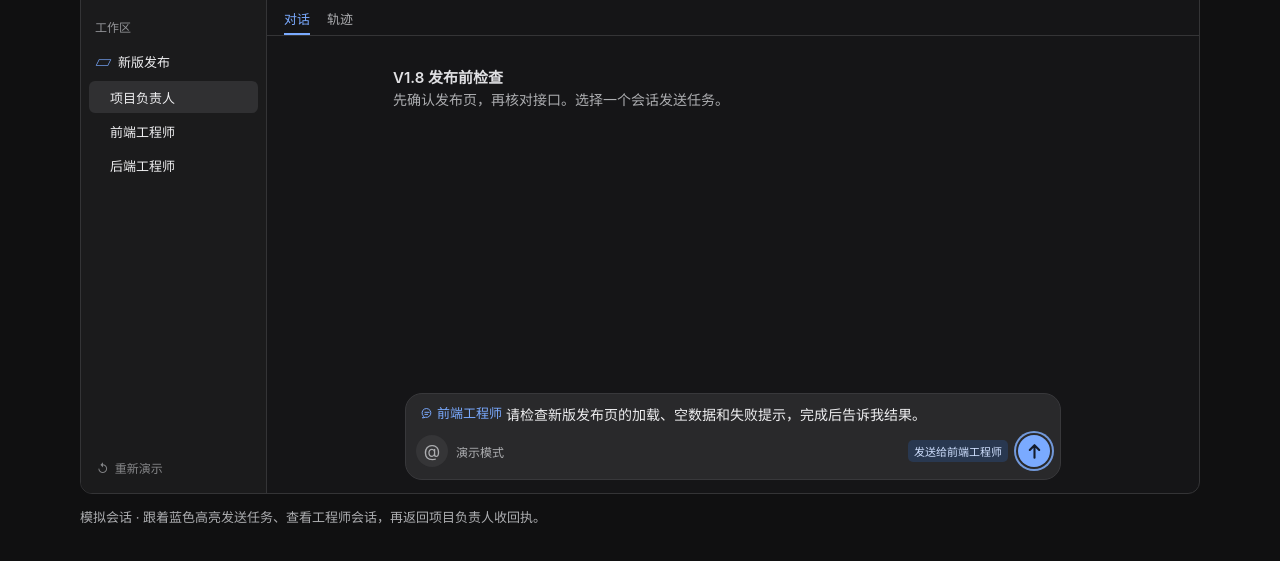
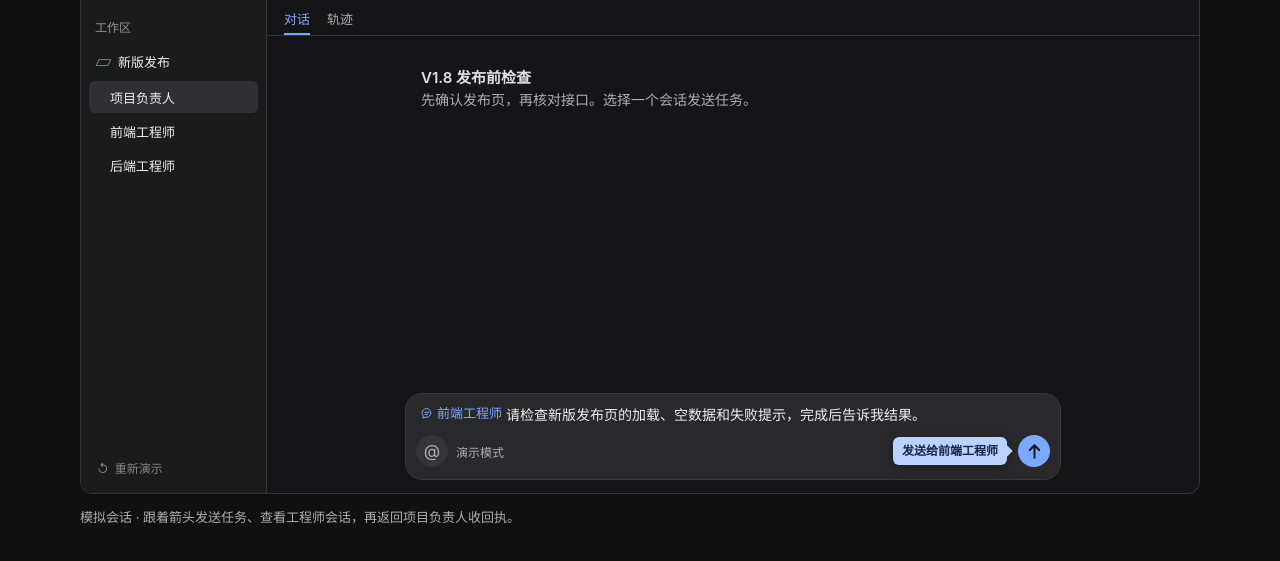
Before and after one commit to duo121/dsh-session-hub, a website: page docs/demo/index.html in a window 1280 px wide. Shown: the part 99-660 px from the top of the page. Drawn offline with Linux system fonts and the light colour scheme.

Commit message:
Move demo guidance into a floating label

```diff
--- a/docs/demo/demo.css
+++ b/docs/demo/demo.css
@@ -41,12 +41,7 @@ button:focus-visible, a:focus-visible, [tabindex]:focus-visible { outline: 2px s
 .session-list { display: grid; gap: 2px; }
 .session { display: flex; align-items: center; justify-content: space-between; min-height: 32px; border-radius: 6px; text-align: left; padding: 4px 7px 4px 21px; font-size: 13px; white-space: nowrap; }
 .session[aria-current], .session:hover { background: #303032; }
-.session-status { display: flex; align-items: center; gap: 4px; color: var(--subtle); font-size: 10px; }
-.session.is-guided { background: #252f41; box-shadow: inset 0 0 0 1px #5875a4; }
-.session.is-guided:hover { background: #2e3c55; }
-.session.is-guided .session-status { color: #b4ccf8; }
-.session.is-guided .indicator { animation: spin .92s linear infinite, guide-pulse 1.1s ease-out 3; }
-.session.is-guided .indicator.next { width: 7px; height: 7px; background: var(--blue); animation: guide-pulse 1.1s ease-out 3; }
+.session-status { display: flex; align-items: center; }
 .reset-button { margin-top: auto; align-self: flex-start; border-radius: 6px; min-height: 32px; padding: 4px 8px; color: var(--muted); font-size: 12px; }
 .reset-button:hover:not(:disabled) { background: #303032; }
 .reset-button:disabled { opacity: .72; }
@@ -74,7 +69,7 @@ button:focus-visible, a:focus-visible, [tabindex]:focus-visible { outline: 2px s
 .indicator.running { width: 11px; height: 11px; background: transparent; border: 2px solid #4e5057; border-top-color: var(--blue); animation: spin .92s linear infinite; }
 @keyframes spin { to { transform: rotate(360deg); } }
 
-.transcript { overflow: auto; padding: 17px 17px 10px; scrollbar-width: thin; scrollbar-color: #4a4a4d transparent; font-size: 14px; line-height: 1.55; }
+.transcript { overflow: auto; padding: 17px 17px 10px 73px; scrollbar-width: thin; scrollbar-color: #4a4a4d transparent; font-size: 14px; line-height: 1.55; }
 .thread, .composer-slot { width: min(100%, 680px); margin-inline: auto; }
 .empty { color: var(--muted); margin-top: 13px; }
 .empty strong { color: #e0e0e3; font-size: 15px; font-weight: 600; }
@@ -107,17 +102,36 @@ button:focus-visible, a:focus-visible, [tabindex]:focus-visible { outline: 2px s
 .at-button, .send-button { display: grid; width: 32px; height: 32px; place-items: center; border-radius: 50%; }
 .at-button { background: #353537; font-size: 17px; }
 .at-button:hover:not(:disabled), .at-button[aria-expanded=true] { background: #454549; }
-.send-button { position: relative; padding: 0; background: var(--blue); color: #141c2d; }
+.send-button { padding: 0; background: var(--blue); color: #141c2d; }
 .send-button:hover:not(:disabled) { background: #a3c4ff; }
 .send-icon { display: grid; place-items: center; font-size: 22px; line-height: 1; }
 .send-button .icon { width: 21px; height: 21px; stroke-width: 2; }
-.send-button.is-guided { box-shadow: 0 0 0 2px var(--panel), 0 0 0 4px #7299db; }
-.send-button.is-guided::after { content: ''; position: absolute; inset: -4px; border-radius: inherit; pointer-events: none; animation: guide-pulse 1.1s ease-out 3; }
-.guide-label { position: absolute; right: calc(100% + 10px); top: 50%; translate: 0 -50%; padding: 3px 6px; border-radius: 5px; background: #293850; color: #d0e0ff; font-size: 11px; white-space: nowrap; }
-@keyframes guide-pulse {
-  from { box-shadow: 0 0 0 0 #7aaaff90; }
-  to { box-shadow: 0 0 0 7px #7aaaff00; }
+.demo-guide {
+  position: fixed;
+  z-index: 4;
+  pointer-events: none;
+  padding: 6px 9px;
+  border-radius: 6px;
+  background: #b9d2ff;
+  color: #152644;
+  box-shadow: 0 3px 12px #0005;
+  font-size: 12px;
+  font-weight: 650;
+  line-height: 1.3;
+  white-space: nowrap;
 }
+.demo-guide::after {
+  content: '';
+  position: absolute;
+  width: 8px;
+  height: 8px;
+  background: inherit;
+  transform: translate(-50%, -50%) rotate(45deg);
+}
+.demo-guide[data-arrow='left']::after { left: 0; top: var(--arrow-offset); }
+.demo-guide[data-arrow='right']::after { left: 100%; top: var(--arrow-offset); }
+.demo-guide[data-arrow='top']::after { left: var(--arrow-offset); top: 0; }
+.demo-guide[data-arrow='bottom']::after { left: var(--arrow-offset); top: 100%; }
 .at-button:disabled, .send-button:disabled { opacity: .45; }
 .picker { position: absolute; inset: auto 12px calc(100% - 4px); z-index: 2; padding: 4px; border: 1px solid #3a3a3e; border-radius: 11px; background: #252527; box-shadow: 0 6px 18px #0006; }
 .picker p { padding: 5px 8px; color: var(--muted); font-size: 12px; }
@@ -128,12 +142,11 @@ button:focus-visible, a:focus-visible, [tabindex]:focus-visible { outline: 2px s
 @media (max-width: 700px) {
   .page { width: calc(100% - 20px); margin-block: 13px; }
   .workspace { grid-template-columns: minmax(0, 1fr); }
-  .sidebar { position: relative; padding-bottom: 7px; border-right: none; border-bottom: 1px solid var(--line); border-radius: 11px 11px 0 0; }
+  .sidebar { position: relative; padding-bottom: 35px; border-right: none; border-bottom: 1px solid var(--line); border-radius: 11px 11px 0 0; }
   .sidebar-brand { height: 35px; }
   .sidebar-label, .project { display: none; }
   .session-list { grid-template-columns: repeat(3, minmax(0, 1fr)); }
-  .session { flex-direction: column; justify-content: center; gap: 2px; min-height: 43px; padding: 3px; }
-  .session-status { min-height: 12px; }
+  .session { justify-content: center; gap: 5px; padding: 3px; }
   .reset-button { position: absolute; top: 2px; right: 7px; }
   .conversation { height: 461px; }
   .conversation-header { gap: 7px; padding-inline: 10px; }
--- a/docs/demo/demo.js
+++ b/docs/demo/demo.js
@@ -15,7 +15,7 @@ const people = [lead, ...engineers];
 const byId = Object.fromEntries(people.map((person) => [person.id, person]));
 const ui = Object.fromEntries([
   'workspace', 'sessions', 'conversation-title', 'collaboration', 'experts', 'expert-panel',
-  'transcript', 'composer', 'reset', 'announcement',
+  'transcript', 'composer', 'reset', 'announcement', 'demo-guide',
 ].map((id) => [id, document.getElementById(id)]));
 const timers = new Map();
 let state;
@@ -137,7 +137,76 @@ function nextStep() {
   return {};
 }
 
-function renderComposer(step = nextStep()) {
+let guideTarget;
+
+function positionGuide() {
+  const guide = ui['demo-guide'];
+  if (!guideTarget?.isConnected) {
+    guide.hidden = true;
+    return;
+  }
+
+  const rect = guideTarget.getBoundingClientRect();
+  const { clientWidth: width, clientHeight: height } = document.documentElement;
+  const margin = 8;
+  const gap = 11;
+  guide.hidden = rect.bottom <= 0 || rect.top >= height || rect.right <= 0 || rect.left >= width;
+  if (guide.hidden) return;
+
+  const w = guide.offsetWidth;
+  const h = guide.offsetHeight;
+  const centerX = rect.left + rect.width / 2;
+  const centerY = rect.top + rect.height / 2;
+  const clamp = (value, min, max) => Math.max(min, Math.min(max, value));
+  const clampX = (value) => clamp(value, margin, width - w - margin);
+  const clampY = (value) => clamp(value, margin, height - h - margin);
+  const session = ui.sessions.contains(guideTarget);
+  let x;
+  let y;
+  let side;
+
+  if (session && width > 700 && rect.right + gap + w <= width - margin) {
+    x = rect.right + gap;
+    y = clampY(centerY - h / 2);
+    side = 'left';
+  } else if (!session && rect.left - gap - w >= margin) {
+    x = rect.left - gap - w;
+    y = clampY(centerY - h / 2);
+    side = 'right';
+  } else {
+    x = clampX(centerX - w / 2);
+    const below = rect.bottom + gap + h <= height - margin;
+    y = clampY(below ? rect.bottom + gap : rect.top - gap - h);
+    side = below ? 'top' : 'bottom';
+  }
+
+  guide.style.left = `${x}px`;
+  guide.style.top = `${y}px`;
+  guide.dataset.arrow = side;
+  const vertical = side === 'top' || side === 'bottom';
+  guide.style.setProperty('--arrow-offset', `${clamp(vertical ? centerX - x : centerY - y, 7, (vertical ? w : h) - 7)}px`);
+}
+
+function renderGuide(step) {
+  const guide = ui['demo-guide'];
+  const previousAnchor = guideTarget?.dataset.focus;
+  guideTarget?.removeAttribute('aria-describedby');
+  guideTarget = step.session
+    ? ui.sessions.querySelector(`[data-session="${step.session}"]`)
+    : step.action && ui.composer.querySelector(`[data-${step.action}]`);
+  if (guideTarget) {
+    guideTarget.setAttribute('aria-describedby', guide.id);
+    guide.textContent = step.label;
+  }
+  positionGuide();
+  if (!guide.hidden && guideTarget.dataset.focus !== previousAnchor &&
+      !matchMedia('(prefers-reduced-motion: reduce)').matches) {
+    guide.getAnimations().forEach((animation) => animation.cancel());
+    guide.animate([{ opacity: 0 }, { opacity: 1 }], { duration: 220, easing: 'ease-out' });
+  }
+}
+
+function renderComposer(step) {
   const { active, draft, pickerOpen, tasks } = state;
   const person = active === 'lead' && draft ? byId[draft] : null;
   const picker = person && pickerOpen ? `
@@ -149,11 +218,9 @@ function renderComposer(step = nextStep()) {
   const replay = step.action === 'replay';
   const action = replay ? 'replay' : 'send';
   const actionName = replay ? step.label : '发送';
-  const highlighted = step.action === action;
   ui.composer.innerHTML = `${picker}<div class="composer">${input}<div class="composer-bar">
     <div class="composer-tools"><button type="button" class="at-button" data-at data-focus="at" aria-label="@ 引用会话" aria-expanded="${pickerOpen}" ${person ? '' : 'disabled'}>@</button><span>演示模式</span></div>
-    <button class="send-button${highlighted ? ' is-guided' : ''}" type="button" data-${action} data-focus="${action}" aria-label="${actionName}" title="${actionName}" ${person || replay ? '' : 'disabled'}>
-      ${highlighted ? `<span class="guide-label" aria-hidden="true">${step.label}</span>` : ''}
+    <button class="send-button" type="button" data-${action} data-focus="${action}" aria-label="${actionName}" title="${actionName}" ${person || replay ? '' : 'disabled'}>
       <span class="send-icon">${replay ? '<span aria-hidden="true">↺</span>' : icon.send}</span>
     </button>
   </div></div>`;
@@ -163,11 +230,9 @@ function render({ bottom = false } = {}) {
   const focus = document.activeElement?.dataset.focus;
   const step = nextStep();
   ui.sessions.innerHTML = people.map(({ id, name }) => {
-    const guided = step.session === id;
     const running = state.tasks[id] === 'running';
-    const status = guided ? step.label : running ? '运行中' : '';
-    return `<button type="button" class="session${guided ? ' is-guided' : ''}" data-session="${id}" data-focus="session-${id}" ${state.active === id ? 'aria-current="true"' : ''}>
-      <span>${name}</span><span class="session-status">${running ? spinner(true) : guided ? '<span class="indicator next" aria-hidden="true"></span>' : ''}${status}</span>
+    return `<button type="button" class="session" data-session="${id}" data-focus="session-${id}" ${state.active === id ? 'aria-current="true"' : ''}>
+      <span>${name}</span>${running ? `<span class="session-status">${spinner(true)}<span class="sr-only">运行中</span></span>` : ''}
     </button>`;
   }).join('');
   ui['conversation-title'].textContent = byId[state.active].name;
@@ -178,6 +243,7 @@ function render({ bottom = false } = {}) {
   renderExperts();
   renderTranscript();
   renderComposer(step);
+  renderGuide(step);
   if (focus) ui.workspace.querySelector(`[data-focus="${focus}"]:not(:disabled)`)?.focus({ preventScroll: true });
   if (bottom) ui.transcript.scrollTop = ui.transcript.scrollHeight;
 }
@@ -209,6 +275,8 @@ function send(fromKeyboard) {
 }
 
 reset();
+window.addEventListener('resize', positionGuide);
+window.addEventListener('scroll', positionGuide, { passive: true });
 
 // Use the original event path: rendering can replace the clicked button's icon or row.
 document.addEventListener('click', (event) => {
@@ -220,7 +288,9 @@ document.addEventListener('click', (event) => {
   }
   if (state.pickerOpen && !path.includes(ui.composer)) {
     state.pickerOpen = false;
-    renderComposer();
+    const step = nextStep();
+    renderComposer(step);
+    renderGuide(step);
   }
   if (!button || !path.includes(ui.workspace)) return;
   if (button.dataset.session) navigate(button.dataset.session);
--- a/docs/demo/index.html
+++ b/docs/demo/index.html
@@ -41,7 +41,8 @@
         <div class="composer-slot" id="composer"></div>
       </section>
     </section>
-    <p class="page-footer">模拟会话 · 跟着蓝色高亮发送任务、查看工程师会话，再返回项目负责人收回执。</p>
+    <div class="demo-guide" id="demo-guide" aria-hidden="true" hidden></div>
+    <p class="page-footer">模拟会话 · 跟着箭头发送任务、查看工程师会话，再返回项目负责人收回执。</p>
     <p class="sr-only" id="announcement" role="status"></p>
     <noscript><p>启用 JavaScript 后即可发送任务并查看回执。</p></noscript>
   </main>
```
